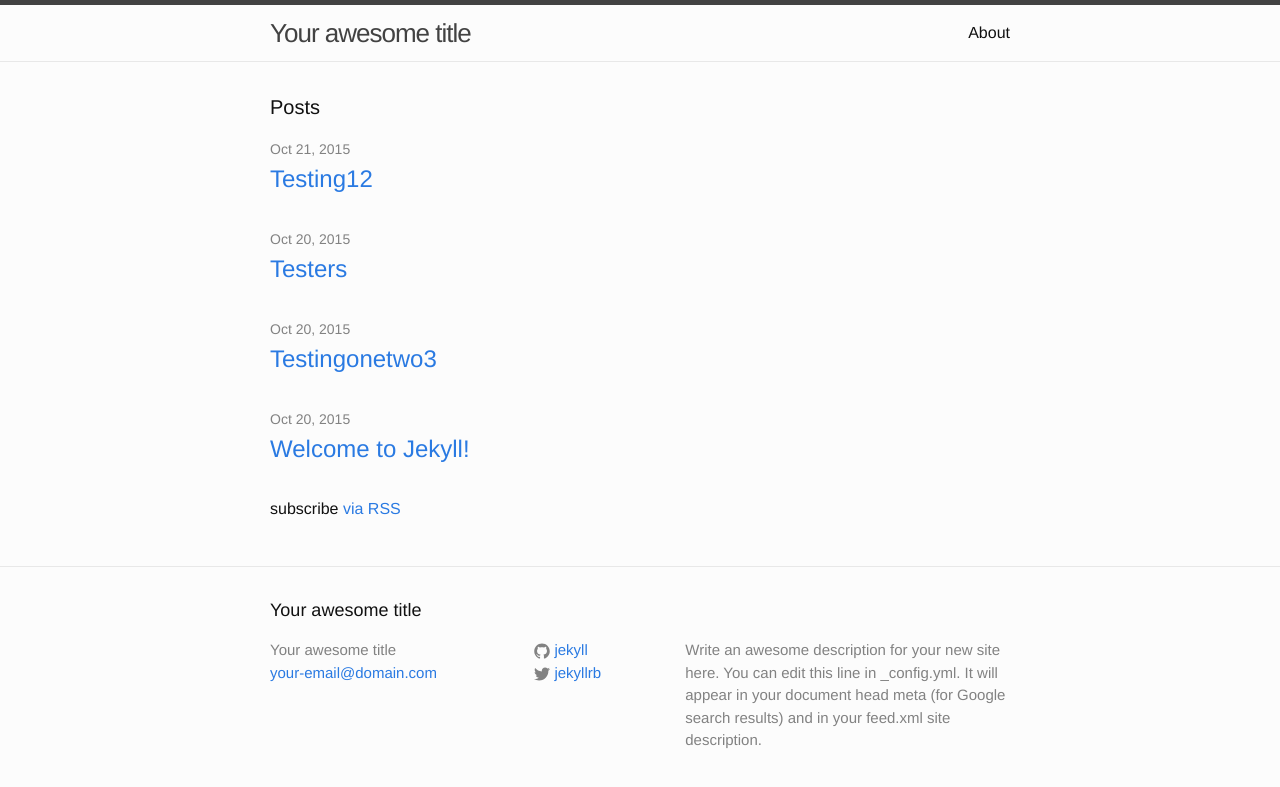
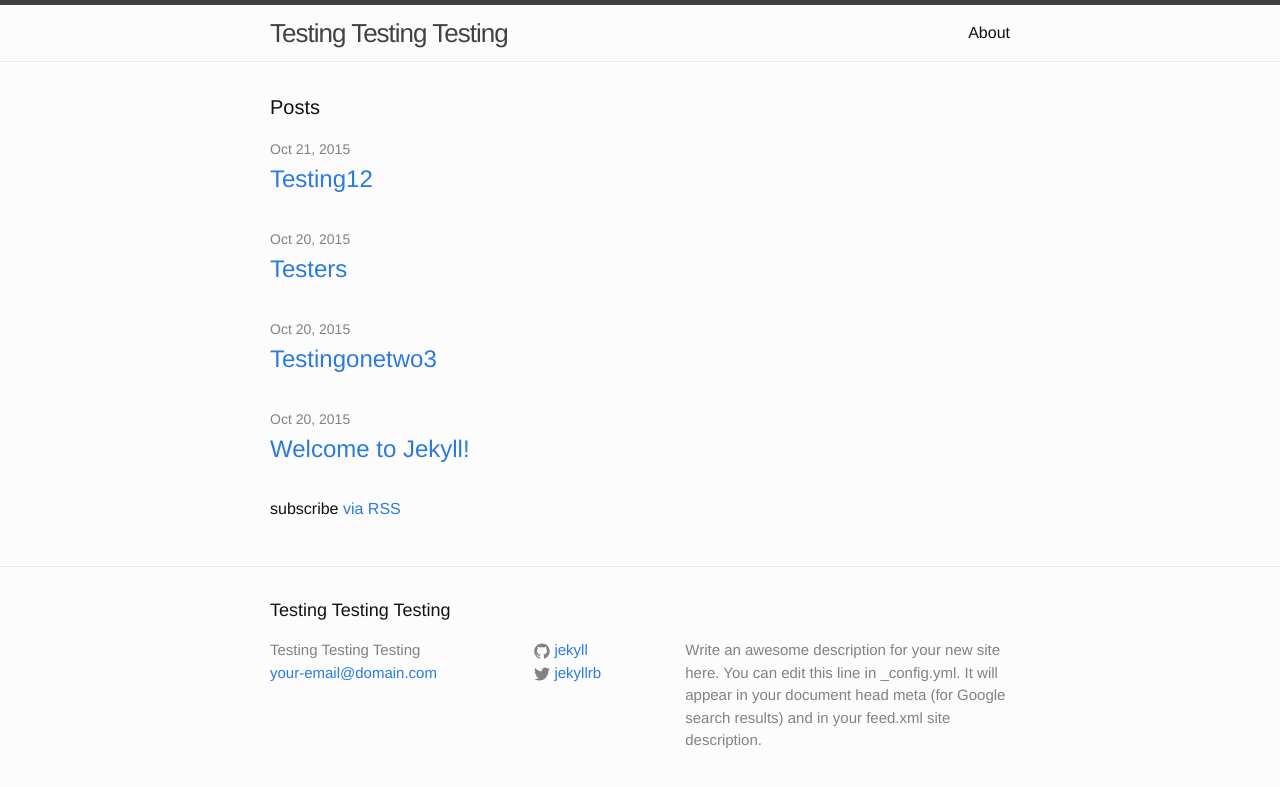
Before and after one commit to licebeam/Blog, a Jekyll site: the page built from index.html, in a window 1280 px wide. Shown: the top 787 px of the page. Built offline with Jekyll 4.4.1, drawn with Linux system fonts in a browser that asks for light colours.

Commit message:
Update _config.yml

```diff
--- a/_config.yml
+++ b/_config.yml
@@ -6,7 +6,7 @@
 # 'jekyll serve'. If you change this file, please restart the server process.
 
 # Site settings
-title: Your awesome title
+title: Testing Testing Testing
 email: your-email@domain.com
 description: > # this means to ignore newlines until "baseurl:"
   Write an awesome description for your new site here. You can edit this
```
